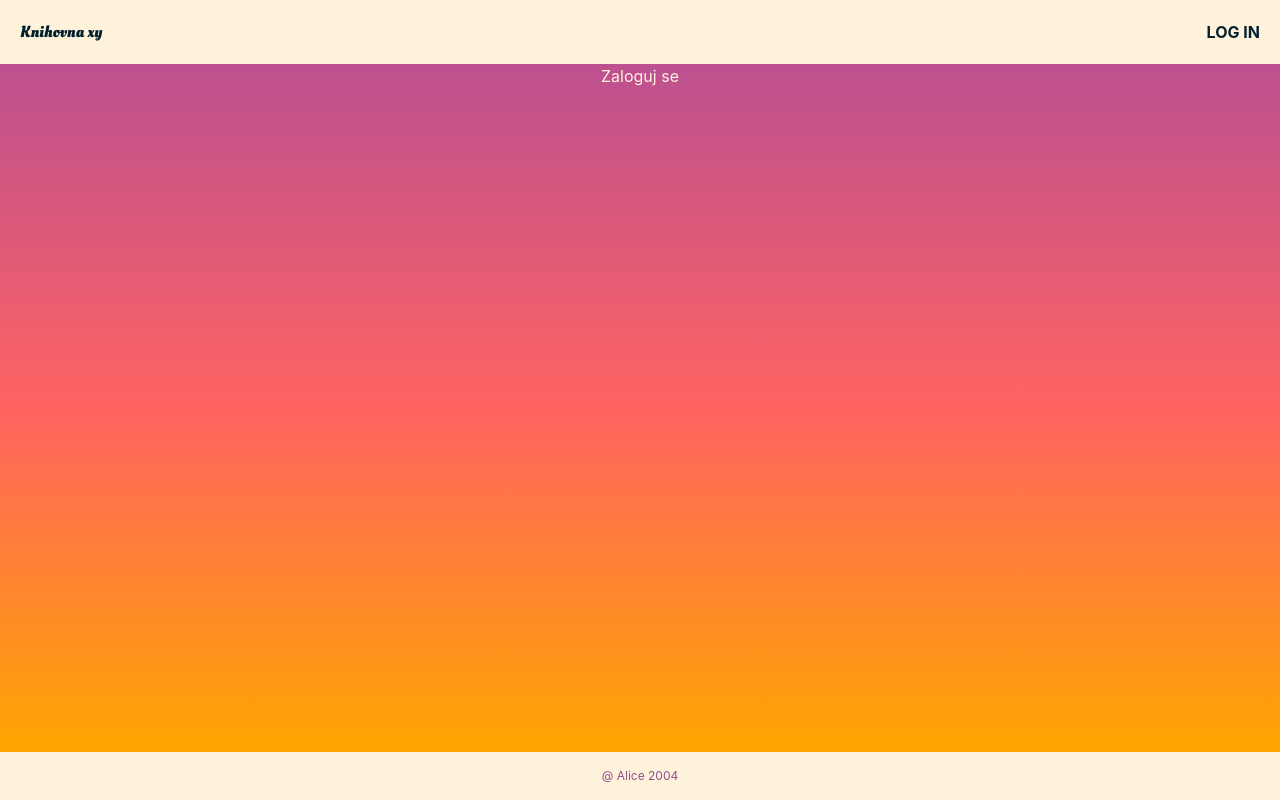
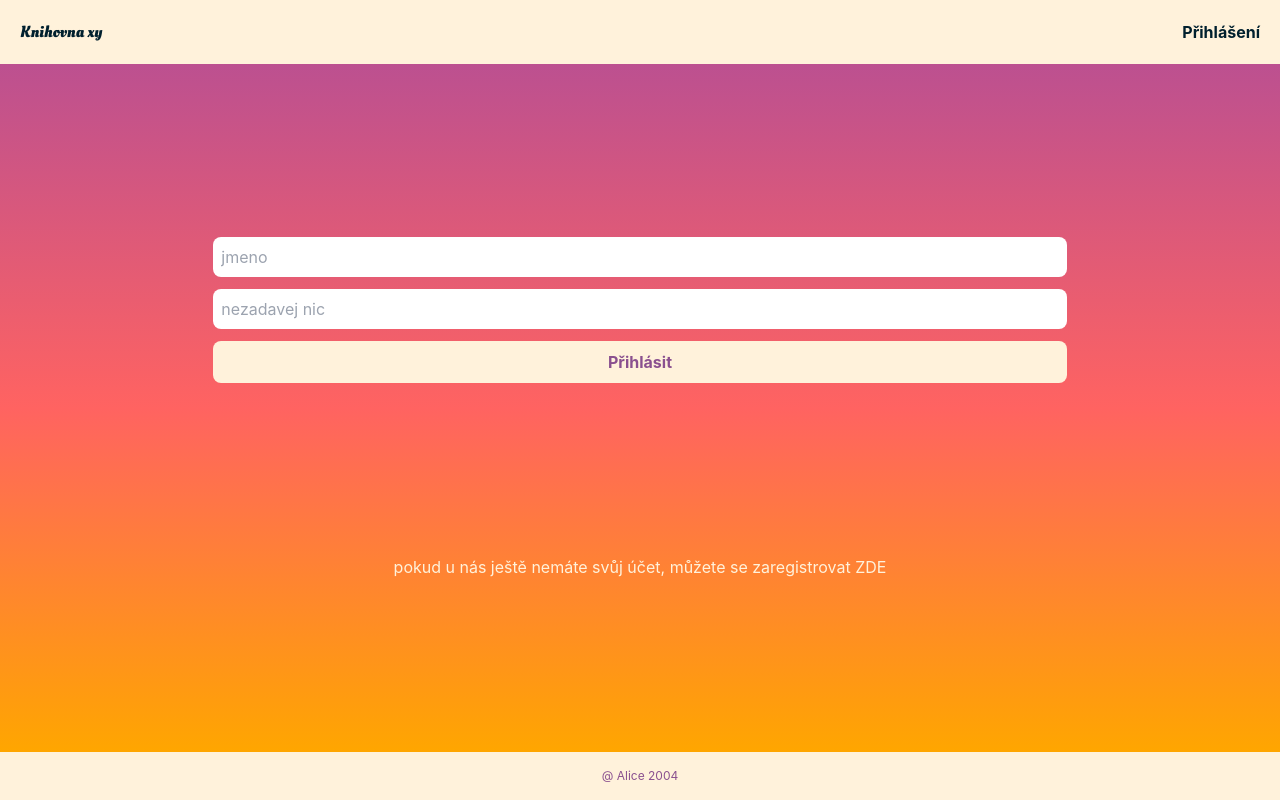
Before and after one commit to alice-ves/searching-for-books-in-the-library, a React (Vite) app in the folder library/: page /login in a window 1280 px wide. Built offline with nearby package versions, Linux system fonts and the light colour scheme.

Commit message:
loginPage added

```diff
--- a/library/src/App.jsx
+++ b/library/src/App.jsx
@@ -5,18 +5,30 @@ import { HomePage } from './pages/Homepage';
 import { LogInPage } from './pages/loginPage';
 import { ProfilePage } from './pages/ProfilePage';
 import { ErrorPage } from './pages/ErrorPage';
+import { RegistrationPage } from './pages/RegistrationPage';
+import { useState } from 'react';
 
 export const App = () => {
+  const [userName, setUserName] = useState('');
+
+  const handleLogout = () => {
+    setUserName('');
+  };
+
   return (
     <div className="grid grid-rows-[auto_1fr_auto] h-screen w-screen">
-      <Header></Header>
+      <Header userName={userName} onLogout={handleLogout}></Header>
       <div className="bg-gradient-to-t from-orange via-alert-color to-purple ">
         <Routes>
           <Route path="/" element={<HomePage />} />
 
-          <Route path="/login" element={<LogInPage />} />
+          <Route
+            path="/login"
+            element={<LogInPage setUserName={setUserName} />}
+          />
 
           <Route path="/profil" element={<ProfilePage />} />
+          <Route path="/registrace" element={<RegistrationPage />} />
           <Route path="*" element={<ErrorPage />} />
         </Routes>
       </div>
--- /dev/null
+++ b/library/src/components/Button.jsx
@@ -0,0 +1,3 @@
+export const Button = ({ children }) => {
+  return <Button>{children}</Button>;
+};
--- a/library/src/components/Header.jsx
+++ b/library/src/components/Header.jsx
@@ -1,12 +1,21 @@
 import { Link } from 'react-router-dom';
 
-export const Header = () => {
+export const Header = ({ userName, onLogout }) => {
   return (
     <div className="bg-light-orange flex justify-between p-5 text-font-color font-bold ">
       <Link to="/" className="font-serif">
         Knihovna xy
       </Link>
-      <Link to="/login">LOG IN</Link>
+      {userName ? (
+        <>
+          <span> ctenar: {userName}</span>
+          <Link onClick={onLogout} to="/">
+            Odhlasit
+          </Link>
+        </>
+      ) : (
+        <Link to="/login">Přihlášení</Link>
+      )}
     </div>
   );
 };
--- a/library/src/pages/ErrorPage.jsx
+++ b/library/src/pages/ErrorPage.jsx
@@ -5,7 +5,7 @@ export const ErrorPage = () => {
     <div className="h-full flex flex-col items-center justify-center gap-3">
       <p className="text-light-orange font-bold text-xl">
         404: Ajaj, tady žádnou knihu nenajdeš
-      </p>{' '}
+      </p>
       <div className="w-1/2">
         <img src={error_image} alt="error-image" className="object-cover" />
       </div>
--- a/library/src/pages/ProfilePage.jsx
+++ b/library/src/pages/ProfilePage.jsx
@@ -1,3 +1,3 @@
-export const ProfilePage = () => {
+export const ProfilePage = ({ userName, OnLogout }) => {
   return <div className="text-light-orange">Tvoje knihovna</div>;
 };
--- /dev/null
+++ b/library/src/pages/RegistrationPage.jsx
@@ -0,0 +1,3 @@
+export const RegistrationPage = () => {
+  return <p>Registruj se</p>;
+};
--- a/library/src/pages/loginPage.jsx
+++ b/library/src/pages/loginPage.jsx
@@ -1,3 +1,51 @@
-export const LogInPage = () => {
-  return <div className="text-light-orange"> Zaloguj se</div>;
+import { useState } from 'react';
+import { Link } from 'react-router-dom';
+
+const Registration = () => {
+  return (
+    <div>
+      <p>
+        pokud u nás ještě nemáte svůj účet, můžete se zaregistrovat{' '}
+        <Link to="/registrace">ZDE</Link>
+      </p>
+    </div>
+  );
 };
+
+export const LogInPage = ({ setUserName }) => {
+  const [localUserName, setLocalUserName] = useState('');
+
+  const handleFormSubmit = (evt) => {
+    evt.preventDefault();
+    setUserName(localUserName);
+  };
+
+  return (
+    <div className="text-light-orange flex flex-col items-center justify-evenly h-full">
+      <form
+        className="flex flex-col text-font-color w-2/3 gap-3"
+        onSubmit={handleFormSubmit}
+      >
+        <input
+          className="p-2 rounded-lg"
+          type="text"
+          placeholder="jmeno"
+          value={localUserName}
+          onChange={(evt) => setLocalUserName(evt.target.value)}
+        ></input>
+        <input
+          className="p-2 rounded-lg"
+          type="password"
+          placeholder="nezadavej nic"
+        ></input>
+        <button
+          onClick={handleFormSubmit}
+          className="bg-light-orange p-2 rounded-lg text-dark-purple font-bold"
+        >
+          Přihlásit
+        </button>
+      </form>
+      <Registration></Registration>
+    </div>
+  );
+};
```
Also changed, not shown: library/src/components/registration.jsx (added).
